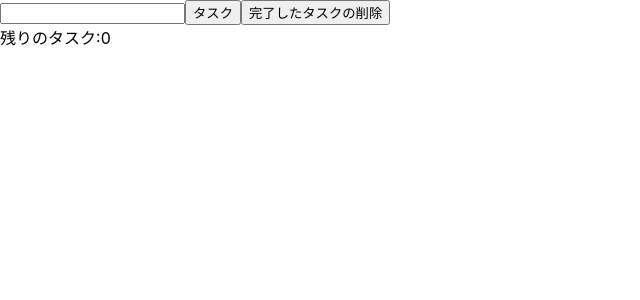
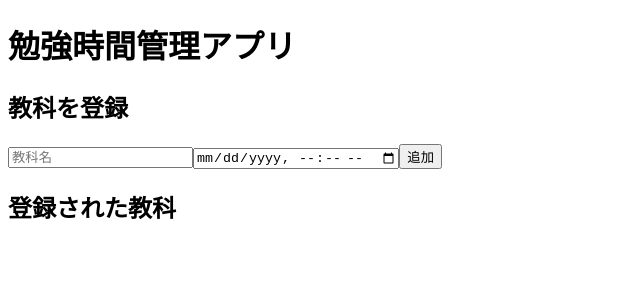
Before and after one commit to mitobekaito/Hackathon_team11, a React (Create React App) app in the folder sample_react/: page / in a window 1280 px wide. Shown: the top 300 px of the page, without its empty margins (0-640 px from the left). Built offline with nearby package versions, Linux system fonts and the light colour scheme.

Commit message:
教科追加機能

```diff
--- a/sample_react/src/App.js
+++ b/sample_react/src/App.js
@@ -1,42 +1,19 @@
-import { useState, useRef } from "react";
-import ToDoList from "./ToDoList";
-import {v4 as uuidv4} from "uuid";
+import { useState } from "react";
+import SubjectForm from "./SubjectForm";
+import SubjectList from "./SubjectList";
 
 function App() {
-  const [todos, setTodos] = useState([]);//変数を管理するためのhooks
+  const [subjects, setSubjects] = useState([]);
 
-  const todoNameRef = useRef(); //refの要素を取得
-
-  const handleAddTodo = () => {
-    const name = todoNameRef.current.value;
-    if(name === "")return;//空のタスク無効
-    setTodos((prevTodos) => {
-      return [...prevTodos, {id: uuidv4(), name:name, completed:false}] // ...prevTodosで前のタスクを展開
-    });
-    todoNameRef.current.value = null;
+  const addSubject = (subject) => {
+    setSubjects([...subjects, subject]);
   };
-
-  const toggleTodo = (id) => {
-    const newTodos = [...todos];//状態変数で管理されているためtodosをcopy
-    const todo = newTodos.find((todo) => todo.id === id);//すべてのidを見てtrueのものをtodoに格納する
-    todo.completed = !todo.completed;//引数のものと一致したらcheckboxを反転させる
-    setTodos(newTodos);//状態を更新
-  };
-
-  const handleClear = () => {
-    const newTodos = todos.filter((todo) => !todo.completed);
-    setTodos(newTodos);
-  }
 
   return (
     <div>
-      <ToDoList todos={todos} toggleTodo={toggleTodo}/>
-      {/* propsで値を渡す */}
-      <input type="text" ref = {todoNameRef}/>
-      <button onClick={handleAddTodo}>タスク</button>
-      <button onClick={handleClear}>完了したタスクの削除</button>
-      <div>残りのタスク:{todos.filter((todo) => !todo.completed).length}</div>
-      {/* find関数の逆でfalseのものだけ残す */}
+      <h1>勉強時間管理アプリ</h1>
+      <SubjectForm addSubject={addSubject} />
+      <SubjectList subjects={subjects} />
     </div>
   );
 }
--- /dev/null
+++ b/sample_react/src/SubjectForm.js
@@ -0,0 +1,38 @@
+import { useState } from "react";
+
+function SubjectForm({ addSubject }) {
+  const [name, setName] = useState("");
+  const [testDate, setTestDate] = useState("");
+
+  const handleSubmit = (e) => {
+    e.preventDefault();
+    if (!name || !testDate) return;
+    addSubject({ name, testDate });
+    setName("");
+    setTestDate("");
+  };
+
+  return (
+    <div>
+      <h2>教科を登録</h2>
+      <form onSubmit={handleSubmit}>
+        <input
+          type="text"
+          placeholder="教科名"
+          value={name}
+          onChange={(e) => setName(e.target.value)}
+          required
+        />
+        <input
+          type="datetime-local"
+          value={testDate}
+          onChange={(e) => setTestDate(e.target.value)}
+          required
+        />
+        <button type="submit">追加</button>
+      </form>
+    </div>
+  );
+}
+
+export default SubjectForm;
--- /dev/null
+++ b/sample_react/src/SubjectList.js
@@ -0,0 +1,18 @@
+import { useState } from "react";
+
+function SubjectList({ subjects }) {
+    return (
+      <div>
+        <h2>登録された教科</h2>
+        <ul>
+          {subjects.map((subject, index) => (
+            <li key={index}>
+              {subject.name} - {new Date(subject.testDate).toLocaleString()}
+            </li>
+          ))}
+        </ul>
+      </div>
+    );
+  }
+
+  export default SubjectList;
--- a/sample_react/src/ToDo.js
+++ /dev/null
@@ -1,23 +0,0 @@
-import React from 'react'
-
-const ToDo = ({todo, toggleTodo}) => {
-
-    const handleTodoClick = () => {
-        toggleTodo(todo.id);
-    };
-
-  return (
-    <div>
-        <label>
-            <input
-            type='checkbox'
-            checked={todo.completed}
-            readOnly
-            onChange={handleTodoClick}/>
-        </label>
-        {todo.name}
-        </div>
-  )
-};
-
-export default ToDo;
--- a/sample_react/src/ToDoList.js
+++ /dev/null
@@ -1,8 +0,0 @@
-import React from 'react'
-import ToDo from './ToDo';
-
-const ToDoList = ({todos, toggleTodo}) => {
-  return todos.map((todo) => <ToDo todo={todo} key={todo.id} toggleTodo={toggleTodo}/>)
-};
-
-export default ToDoList; //コンポーネントをエキスポート
--- a/sample_react/src/index.js
+++ b/sample_react/src/index.js
@@ -1,11 +1,7 @@
-import React from 'react';
-import ReactDOM from 'react-dom/client';
-import './index.css';
-import App from './App';
+import React from "react";
+import ReactDOM from "react-dom/client";
+import App from "./App";
+import "./App.css";
 
-const root = ReactDOM.createRoot(document.getElementById('root'));
-root.render(
-  <React.StrictMode>
-    <App />
-  </React.StrictMode>
-);
+const root = ReactDOM.createRoot(document.getElementById("root"));
+root.render(<App />);
```
